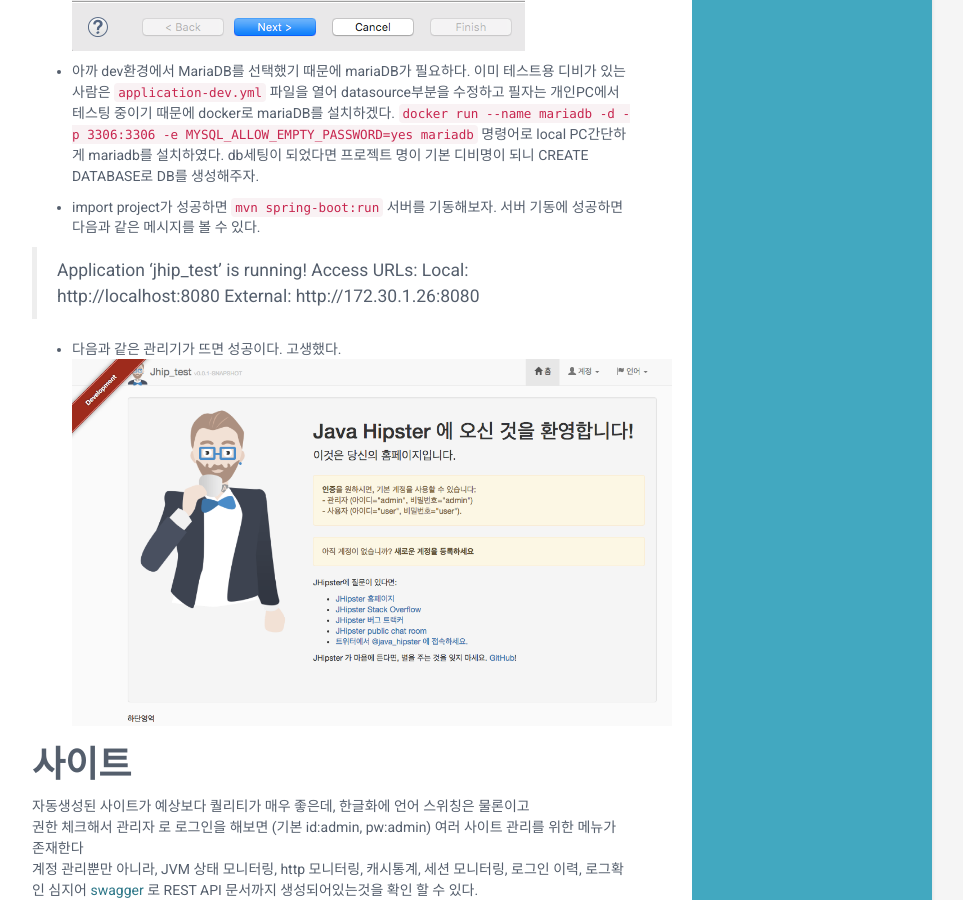
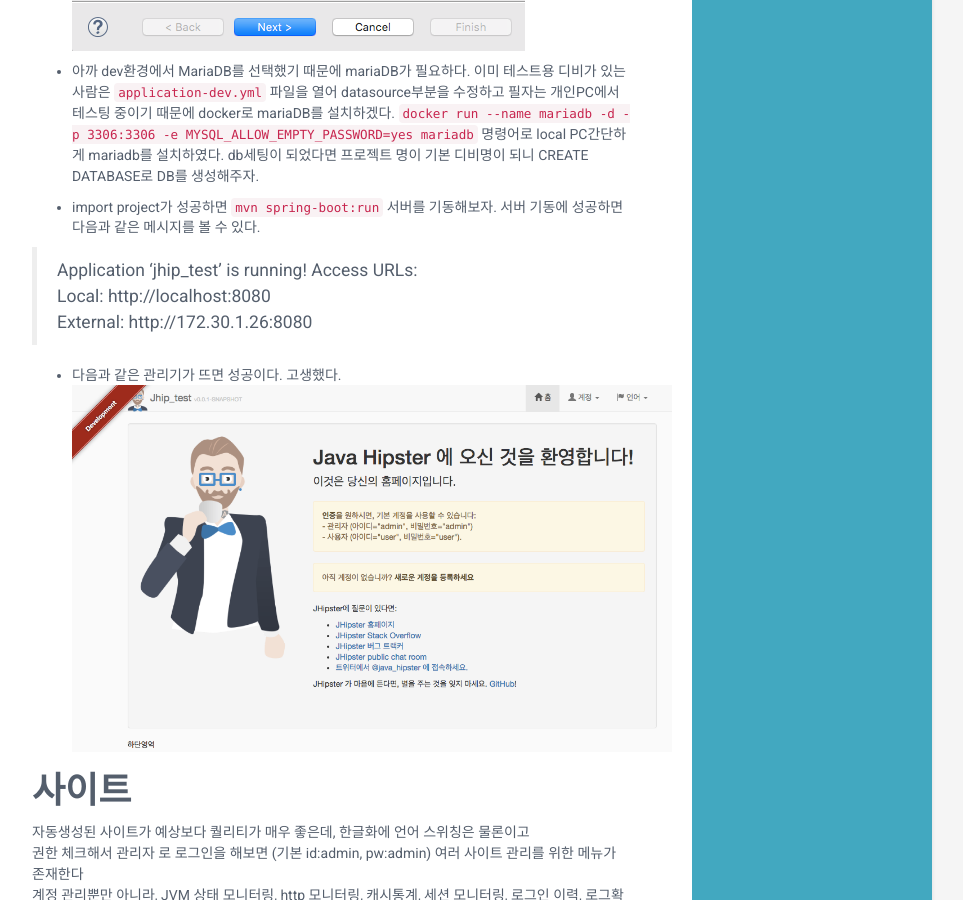
Before and after one commit to inyl/inyl.github.io, a Jekyll site: the page built from _posts/2016-10-15-JHipster.markdown, in a window 1280 px wide and 900 px high, scrolled down 4275 px. Shown: the whole window, without its empty margins (188-1151 px from the left). Built offline with Jekyll 4.4.1, drawn with Linux system fonts in a browser that asks for light colours; comment, search, counter and statistics services are not loaded.

Commit message:
왤케 스타일이 안맞냐(버럭)

```diff
--- a/_posts/2016-10-15-JHipster.markdown
+++ b/_posts/2016-10-15-JHipster.markdown
@@ -81,9 +81,9 @@
 
 - import project가 성공하면 `mvn spring-boot:run` 서버를 기동해보자. 서버 기동에 성공하면 다음과 같은 메시지를 볼 수 있다.
 
-> Application 'jhip_test' is running! Access URLs:
-> Local: 		http://localhost:8080
-> External: 	http://172.30.1.26:8080
+> Application 'jhip_test' is running! Access URLs: <br/>
+> Local: 		http://localhost:8080 <br/>
+> External: 	http://172.30.1.26:8080 <br/>
 
 - 다음과 같은 관리기가 뜨면 성공이다. 고생했다.
 <img src="{{site.url}}assets/imgs/JHipster/19.png" style="width:600px"/>
```
